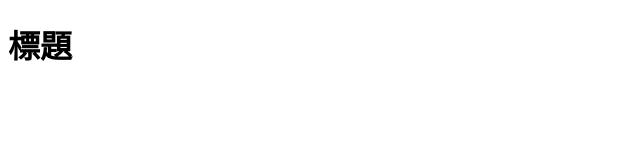
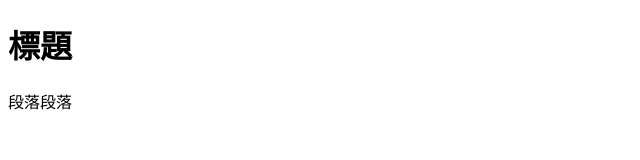
Before and after one commit to masakiLee/gitTest, a plain HTML site: page index.html in a window 1280 px wide. Shown: the whole page, without its empty margins (0-640 px from the left). Drawn offline with Linux system fonts and the light colour scheme.

Commit message:
新增段落

```diff
--- a/index.html
+++ b/index.html
@@ -8,5 +8,6 @@
 </head>
 <body>
     <h1>標題</h1>
+    <p>段落段落</p>
 </body>
 </html>
```
